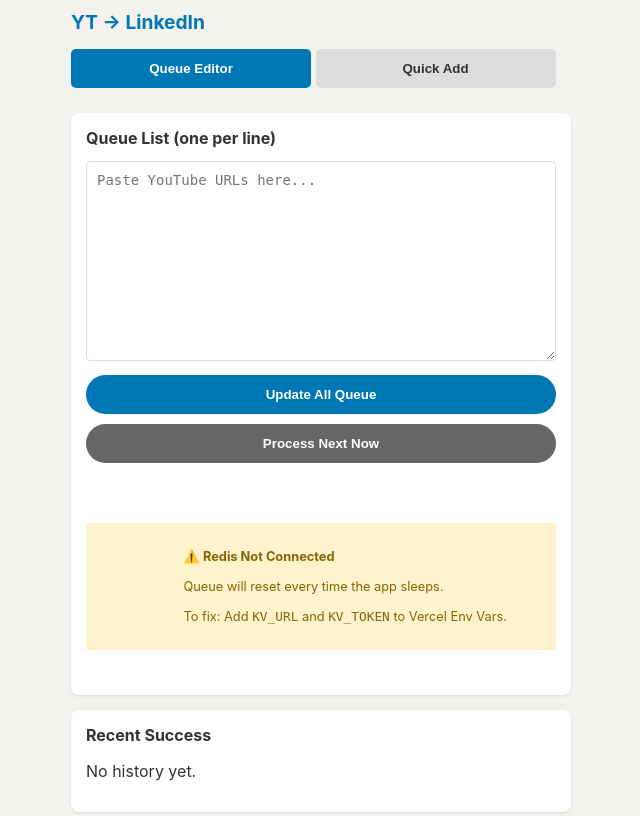
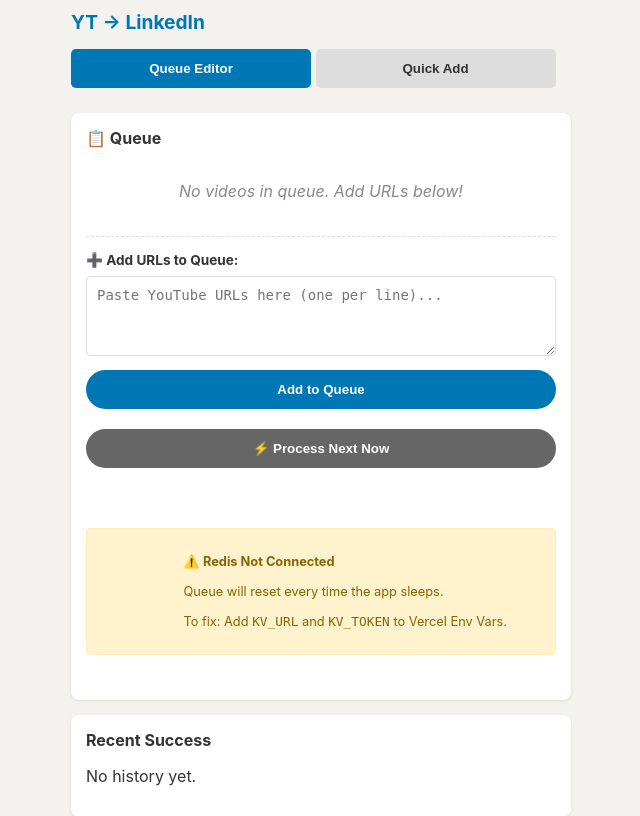
Before and after one commit to Pu11en/youtube-to-linkedin, a Flask app: page / in a window 1280 px wide. Shown: the top 816 px of the page, without its empty margins (319-959 px from the left). Run offline with Flask 3, Linux system fonts and the light colour scheme; data that the repository does not hold is empty.

Commit message:
UI: Better queue display with scheduled times in Chicago timezone

```diff
--- a/api/templates/index.html
+++ b/api/templates/index.html
@@ -89,6 +89,70 @@
             color: white;
         }
         .v-hidden { display: none; }
+
+        /* Queue Display Styles */
+        .queue-display {
+            margin-top: 15px;
+            border-top: 2px solid #eee;
+            padding-top: 15px;
+        }
+        .queue-item {
+            display: flex;
+            justify-content: space-between;
+            align-items: center;
+            padding: 12px;
+            background: #f8f9fa;
+            border-radius: 8px;
+            margin-bottom: 8px;
+            border-left: 4px solid var(--primary);
+        }
+        .queue-item.next {
+            border-left-color: #28a745;
+            background: #e8f5e9;
+        }
+        .queue-item-info {
+            flex: 1;
+            min-width: 0;
+        }
+        .queue-item-url {
+            font-size: 0.85rem;
+            font-weight: 500;
+            color: #333;
+            white-space: nowrap;
+            overflow: hidden;
+            text-overflow: ellipsis;
+        }
+        .queue-item-time {
+            font-size: 0.75rem;
+            color: #666;
+            margin-top: 4px;
+        }
+        .queue-item-badge {
+            font-size: 0.7rem;
+            padding: 3px 8px;
+            border-radius: 12px;
+            background: var(--primary);
+            color: white;
+            margin-left: 10px;
+            white-space: nowrap;
+        }
+        .queue-item.next .queue-item-badge {
+            background: #28a745;
+        }
+        .queue-empty {
+            text-align: center;
+            padding: 20px;
+            color: #888;
+            font-style: italic;
+        }
+        .add-more-section {
+            margin-top: 15px;
+            padding-top: 15px;
+            border-top: 1px dashed #ddd;
+        }
+        .add-more-section textarea {
+            height: 80px;
+        }
     </style>
 </head>
 <body>
@@ -102,10 +166,19 @@
 
         <!-- QUEUE EDITOR TAB -->
         <div id="sectionQueue" class="card">
-            <h2>Queue List (one per line)</h2>
-            <textarea id="queueText" placeholder="Paste YouTube URLs here..."></textarea>
-            <button onclick="saveQueue()">Update All Queue</button>
-            <button class="secondary" onclick="processNext()">Process Next Now</button>
+            <h2>📋 Queue</h2>
+
+            <!-- Queue Display -->
+            <div id="queueDisplay"></div>
+
+            <!-- Add More Section -->
+            <div class="add-more-section">
+                <label style="font-size: 0.85rem; font-weight: bold; display: block; margin-bottom: 8px;">➕ Add URLs to Queue:</label>
+                <textarea id="queueText" placeholder="Paste YouTube URLs here (one per line)..."></textarea>
+                <button onclick="saveQueue()">Add to Queue</button>
+            </div>
+
+            <button class="secondary" onclick="processNext()" style="margin-top: 10px;">⚡ Process Next Now</button>
             <div id="queueStatus" class="status"></div>
         </div>
 
@@ -146,6 +219,57 @@
     </div>
 
     <script>
+        // Helper to format time in Chicago timezone
+        function formatChicagoTime(date) {
+            return date.toLocaleString('en-US', {
+                timeZone: 'America/Chicago',
+                weekday: 'short',
+                month: 'short',
+                day: 'numeric',
+                hour: 'numeric',
+                minute: '2-digit',
+                hour12: true
+            });
+        }
+
+        // Extract video ID for display
+        function extractVideoId(url) {
+            const match = url.match(/(?:v=|youtu\.be\/)([a-zA-Z0-9_-]{11})/);
+            return match ? match[1] : url.substring(0, 30) + '...';
+        }
+
+        // Render the queue display
+        function renderQueueDisplay(urls) {
+            const display = document.getElementById('queueDisplay');
+
+            if (!urls || urls.length === 0) {
+                display.innerHTML = '<div class="queue-empty">No videos in queue. Add URLs below!</div>';
+                return;
+            }
+
+            // Calculate scheduled times - starting now, then every 24 hours
+            const now = new Date();
+
+            let html = '';
+            urls.forEach((url, index) => {
+                const scheduledTime = new Date(now.getTime() + (index * 24 * 60 * 60 * 1000));
+                const isNext = index === 0;
+                const videoId = extractVideoId(url);
+
+                html += `
+                    <div class="queue-item ${isNext ? 'next' : ''}">
+                        <div class="queue-item-info">
+                            <div class="queue-item-url" title="${url}">🎬 ${videoId}</div>
+                            <div class="queue-item-time">📅 ${formatChicagoTime(scheduledTime)} CT</div>
+                        </div>
+                        <span class="queue-item-badge">${isNext ? '⚡ UP NEXT' : '#' + (index + 1)}</span>
+                    </div>
+                `;
+            });
+
+            display.innerHTML = html;
+        }
+
         function showTab(tab) {
             document.getElementById('sectionQueue').classList.toggle('v-hidden', tab !== 'queue');
             document.getElementById('sectionSingle').classList.toggle('v-hidden', tab !== 'single');
@@ -156,7 +280,10 @@
         async function loadQueue() {
             const res = await fetch('/api/queue');
             const data = await res.json();
-            document.getElementById('queueText').value = (data.urls || []).join('\n');
+            const urls = data.urls || [];
+
+            // Render the queue display (don't put in textarea anymore)
+            renderQueueDisplay(urls);
 
             if (!data.redis_active) {
                 document.getElementById('queueStatus').innerHTML = `
@@ -171,24 +298,41 @@
             const history = data.history || [];
             document.getElementById('historyList').innerHTML = history.length ? history.map(h => `
                 <div class="history-item">
-                    <b>${h.url}</b><br>
-                    <small>${new Date(h.done_at).toLocaleString()}</small>
+                    <b>${extractVideoId(h.url)}</b><br>
+                    <small>✅ Posted ${formatChicagoTime(new Date(h.done_at))} CT</small>
                 </div>
             `).join('') : '<p>No history yet.</p>';
         }
 
         async function saveQueue() {
             const text = document.getElementById('queueText').value;
-            const urls = text.split('\n').filter(u => u.trim());
+            const newUrls = text.split('\n').filter(u => u.trim());
             const status = document.getElementById('queueStatus');
-            status.innerText = 'Saving...';
+
+            if (newUrls.length === 0) {
+                status.innerText = 'No URLs to add';
+                return;
+            }
+
+            status.innerText = 'Adding to queue...';
+
+            // Get existing queue first
+            const existingRes = await fetch('/api/queue');
+            const existingData = await existingRes.json();
+            const existingUrls = existingData.urls || [];
+
+            // Combine existing + new
+            const allUrls = [...existingUrls, ...newUrls];
 
             await fetch('/api/queue', {
                 method: 'POST',
                 headers: {'Content-Type': 'application/json'},
-                body: JSON.stringify({urls})
+                body: JSON.stringify({urls: allUrls})
             });
-            status.innerText = 'Queue Updated Successfully!';
+
+            // Clear textarea and show success
+            document.getElementById('queueText').value = '';
+            status.innerText = `✅ Added ${newUrls.length} video(s) to queue!`;
             loadQueue();
         }
 
```
